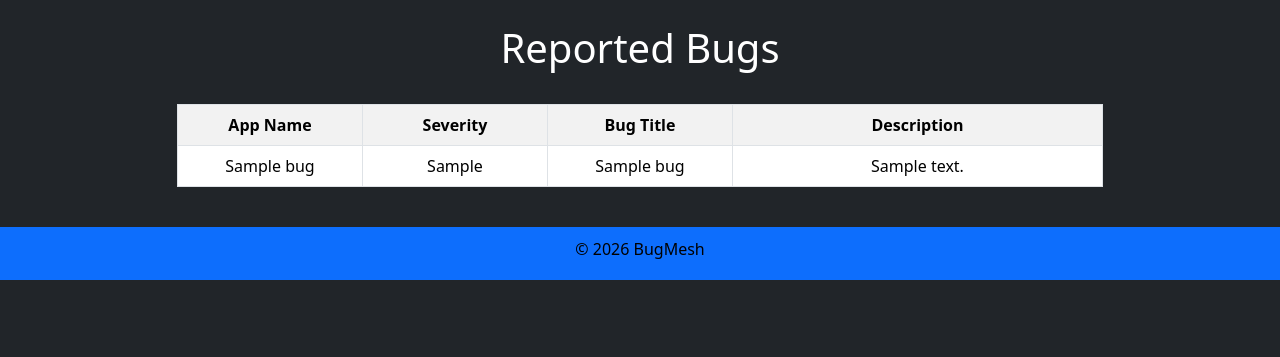
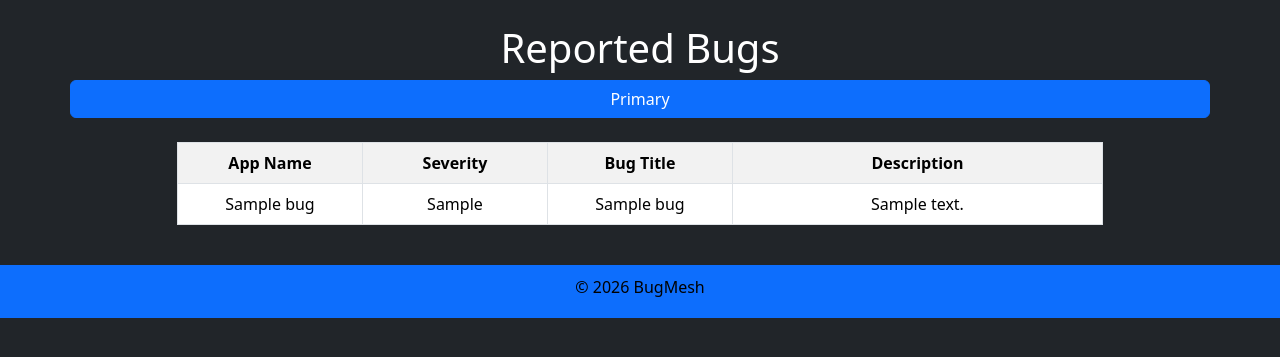
Before and after one commit to Dioxous/INFR3120-Fall26-Project, a Node server app: page / in a window 1280 px wide. Shown: the part 76-433 px from the top of the page. Run offline with Node 20, Linux system fonts and the light colour scheme; tables that the repository leaves empty hold one stand-in row (values such as "Sample post"); some libraries are stand-ins or nearby versions.

Commit message:
Add button

```diff
--- a/views/index.ejs
+++ b/views/index.ejs
@@ -3,6 +3,7 @@
 <main class="container py-4">
   <div class="row">
     <h1 class="text-center">Reported Bugs</h1>
+    <button type="button" class="btn btn-primary">Primary</button>
     <div class="col-md-10 mx-auto">
       <table class="table table-bordered table-striped table-hover">
         <br>
```
